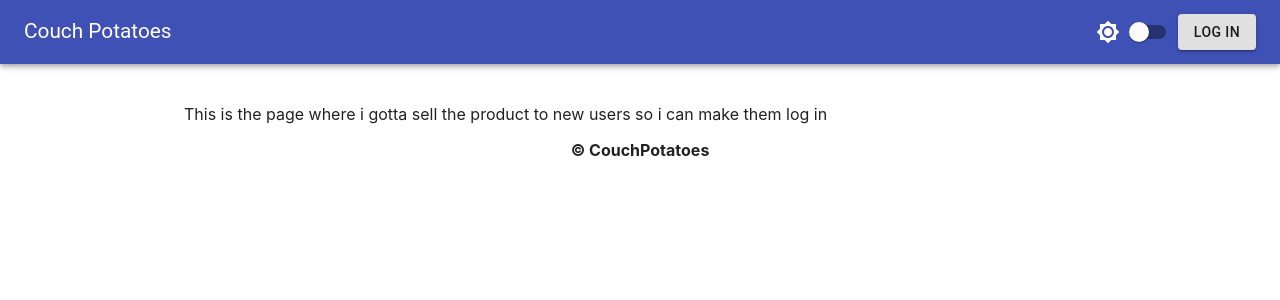
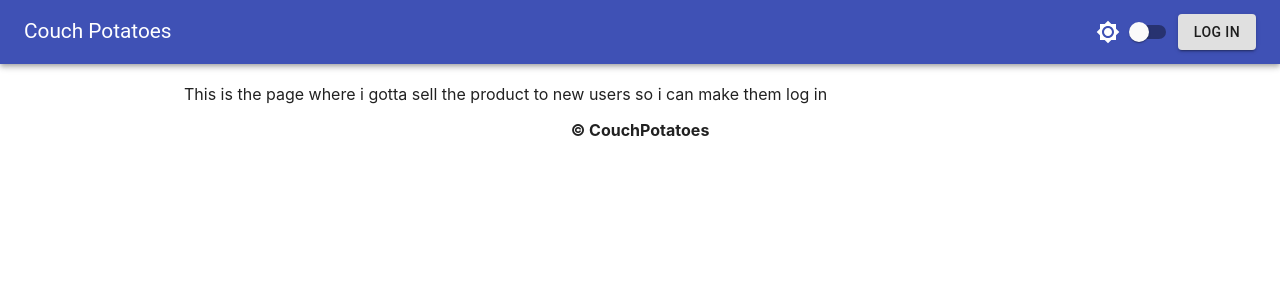
Before and after one commit to xhuliodo/couch-potatoes, a React (Create React App) app in the folder client/: page / in a window 1280 px wide. Shown: the top 300 px of the page. Built offline with nearby package versions, Linux system fonts and the light colour scheme; no server answers.

Commit message:
local storage saves strings only while my logic requires bool, FIXED IT

```diff
--- a/client/src/App.js
+++ b/client/src/App.js
@@ -28,7 +28,10 @@ import Solo from "./pages/Solo";
 
 export default function App() {
   // dark theme setup
-  const isDarkThemeOn = localStorage.getItem("darkMode") || false;
+  const userPref = localStorage.getItem("darkMode");
+  const isDarkThemeOn =
+    // eslint-disable-next-line eqeqeq
+    userPref == "false" ? false : userPref == "true" ? true : false;
   const [darkTheme, setDarkTheme] = useState(isDarkThemeOn);
   const icon = !darkTheme ? (
     <Brightness7Icon style={verticalAlign} />
@@ -65,7 +68,7 @@ export default function App() {
           <Container
             maxWidth="md"
             style={{
-              marginTop: "5vh",
+              marginTop: "2.5vh",
               height: "fit-content",
             }}
           >
```
Also changed, not shown: 1 other file (tests, documents, lock files or other folders).
